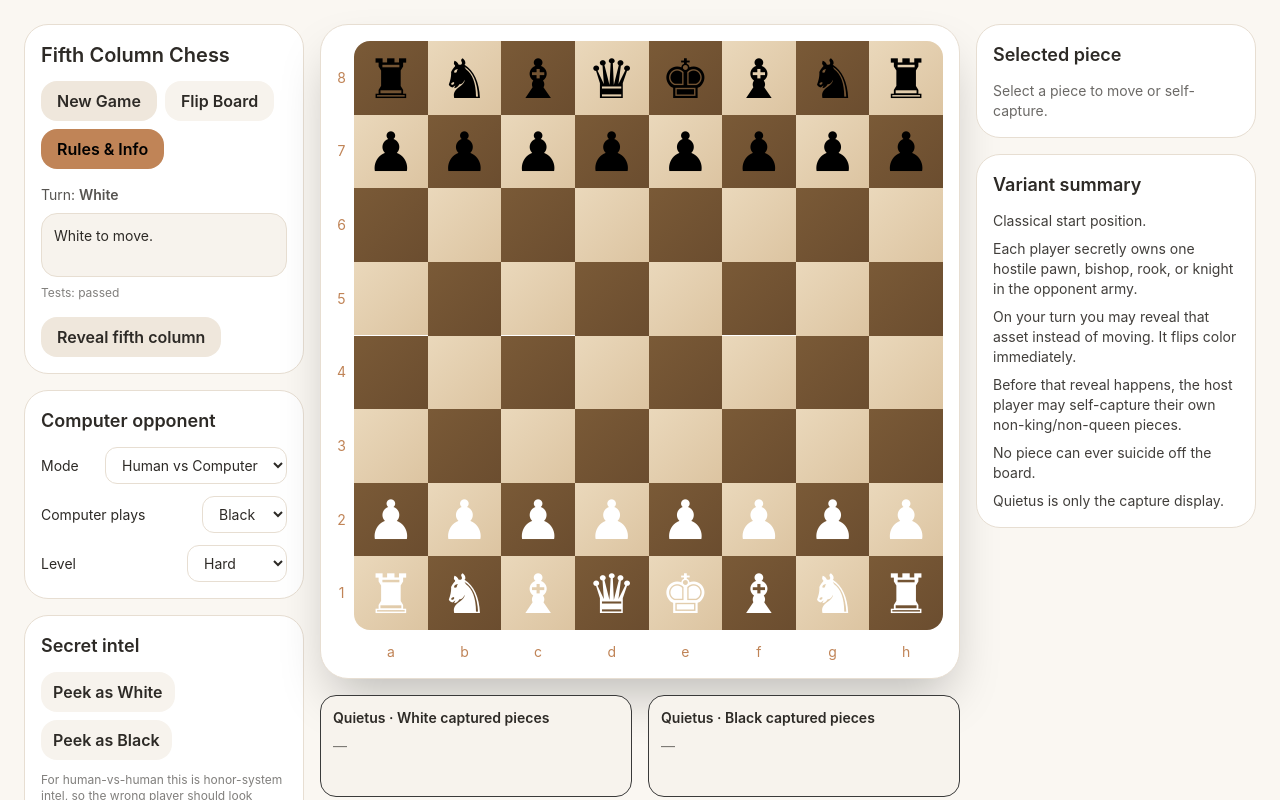
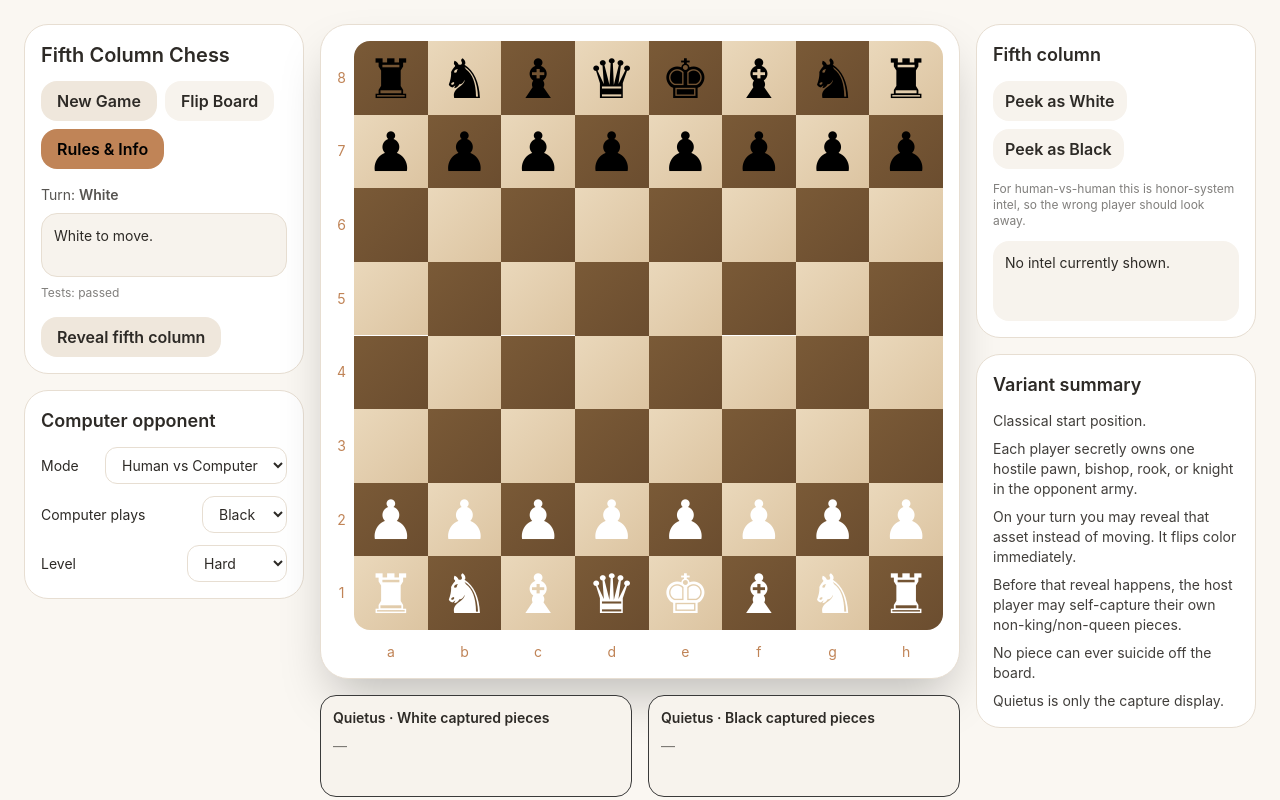
Before and after one commit to kaaalin/Paranoia-Chess, a React (Vite) app: page / in a window 1280 px wide. Shown: the top 800 px of the page. Built offline with nearby package versions, Linux system fonts and the light colour scheme; the HTML template or start-up script is replaced by a standard one.

Commit message:
Update App.tsx

```diff
--- a/src/App.tsx
+++ b/src/App.tsx
@@ -1231,38 +1231,6 @@ export default function App() {
               </label>
               {thinking && <div className="text-xs tracking-[0.18em] uppercase" style={{ color: ACCENT }}>thinking…</div>}
             </div>
-
-            <div className="rounded-3xl p-4 border space-y-3" style={{ background: PANEL, borderColor: "#e7ded2" }}>
-              <div className="text-lg font-semibold">Secret intel</div>
-              <div className="flex gap-2 flex-wrap">
-                <button onClick={() => setState((s) => ({ ...s, peek: s.peek === "white" ? "none" : "white" }))} className="px-3 py-2 rounded-2xl font-semibold" style={{ background: PANEL_2 }}>
-                  Peek as White
-                </button>
-                <button onClick={() => setState((s) => ({ ...s, peek: s.peek === "black" ? "none" : "black" }))} className="px-3 py-2 rounded-2xl font-semibold" style={{ background: PANEL_2 }}>
-                  Peek as Black
-                </button>
-              </div>
-              <div className="text-xs opacity-60">For human-vs-human this is honor-system intel, so the wrong player should look away.</div>
-              <div className="rounded-2xl p-3 text-sm min-h-20" style={{ background: "#f7f3ed", color: "#2d2a26" }}>
-                {!visibleIntel && "No intel currently shown."}
-                {visibleIntel && (
-                  <>
-                    <div>
-                      <span className="font-semibold capitalize">{visibleIntel.viewer}</span> knows the secret asset inside <span className="font-semibold capitalize">{visibleIntel.target}</span>'s army.
-                    </div>
-                    <div className="mt-2">
-                      {visibleIntel.hostSq && visibleIntel.piece ? (
-                        <>
-                          Current host square: <span className="font-semibold">{visibleIntel.hostSq}</span> · Piece: {GLYPHS[visibleIntel.piece.color][visibleIntel.piece.type]} · {visibleIntel.secret.revealed ? "already revealed" : "still hidden"}
-                        </>
-                      ) : (
-                        <>That fifth-column piece is no longer on the board.</>
-                      )}
-                    </div>
-                  </>
-                )}
-              </div>
-            </div>
           </div>
 
           <div className="space-y-4">
@@ -1327,29 +1295,36 @@ export default function App() {
           </div>
 
           <div className="space-y-4">
-            <div className="rounded-3xl p-4 border" style={{ background: PANEL, borderColor: "#e7ded2" }}>
-              <div className="text-lg font-semibold mb-3">Selected piece</div>
-              {!selectedPiece && <div className="text-sm opacity-70">Select a piece to move or self-capture.</div>}
-              {selectedPiece && (
-                <div className="space-y-2 text-sm">
-                  <div
-                    className="text-6xl leading-none"
-                    style={{
-                      color: selectedPiece.color === "white" ? "#ffffff" : "#000000",
-                      background: selectedPiece.color === "white" ? "#2d2a26" : "#f2f2f2",
-                      borderRadius: "12px",
-                      padding: "8px",
-                      display: "inline-block",
-                    }}
-                  >
-                    {GLYPHS[selectedPiece.color][selectedPiece.type]}
-                  </div>
-                  <div>Square: <span className="font-semibold">{state.selected}</span></div>
-                  <div>Color: <span className="font-semibold capitalize">{selectedPiece.color}</span></div>
-                  <div>Type: <span className="font-semibold">{selectedPiece.type}</span></div>
-                  <div>Promoted: <span className="font-semibold">{selectedPiece.promotedFromPawn ? "yes" : "no"}</span></div>
-                </div>
-              )}
+            <div className="rounded-3xl p-4 border space-y-3" style={{ background: PANEL, borderColor: "#e7ded2" }}>
+              <div className="text-lg font-semibold">Fifth column</div>
+              <div className="flex gap-2 flex-wrap">
+                <button onClick={() => setState((s) => ({ ...s, peek: s.peek === "white" ? "none" : "white" }))} className="px-3 py-2 rounded-2xl font-semibold" style={{ background: PANEL_2 }}>
+                  Peek as White
+                </button>
+                <button onClick={() => setState((s) => ({ ...s, peek: s.peek === "black" ? "none" : "black" }))} className="px-3 py-2 rounded-2xl font-semibold" style={{ background: PANEL_2 }}>
+                  Peek as Black
+                </button>
+              </div>
+              <div className="text-xs opacity-60">For human-vs-human this is honor-system intel, so the wrong player should look away.</div>
+              <div className="rounded-2xl p-3 text-sm min-h-20" style={{ background: "#f7f3ed", color: "#2d2a26" }}>
+                {!visibleIntel && "No intel currently shown."}
+                {visibleIntel && (
+                  <>
+                    <div>
+                      <span className="font-semibold capitalize">{visibleIntel.viewer}</span> knows the secret asset inside <span className="font-semibold capitalize">{visibleIntel.target}</span>'s army.
+                    </div>
+                    <div className="mt-2">
+                      {visibleIntel.hostSq && visibleIntel.piece ? (
+                        <>
+                          Current host square: <span className="font-semibold">{visibleIntel.hostSq}</span> · Piece: {GLYPHS[visibleIntel.piece.color][visibleIntel.piece.type]} · {visibleIntel.secret.revealed ? "already revealed" : "still hidden"}
+                        </>
+                      ) : (
+                        <>That fifth-column piece is no longer on the board.</>
+                      )}
+                    </div>
+                  </>
+                )}
+              </div>
             </div>
 
             <div className="rounded-3xl p-4 border" style={{ background: PANEL, borderColor: "#e7ded2" }}>
```
